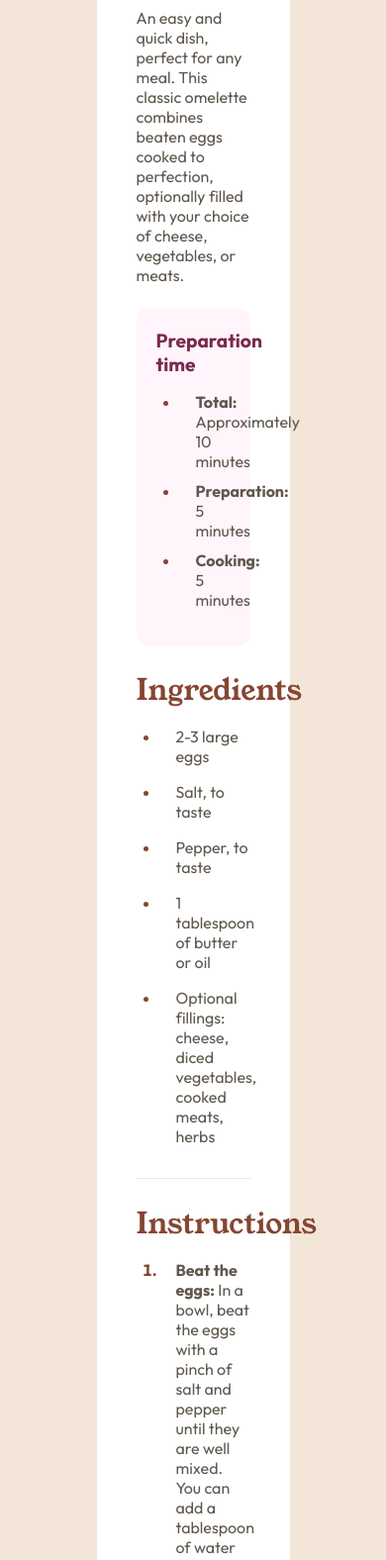
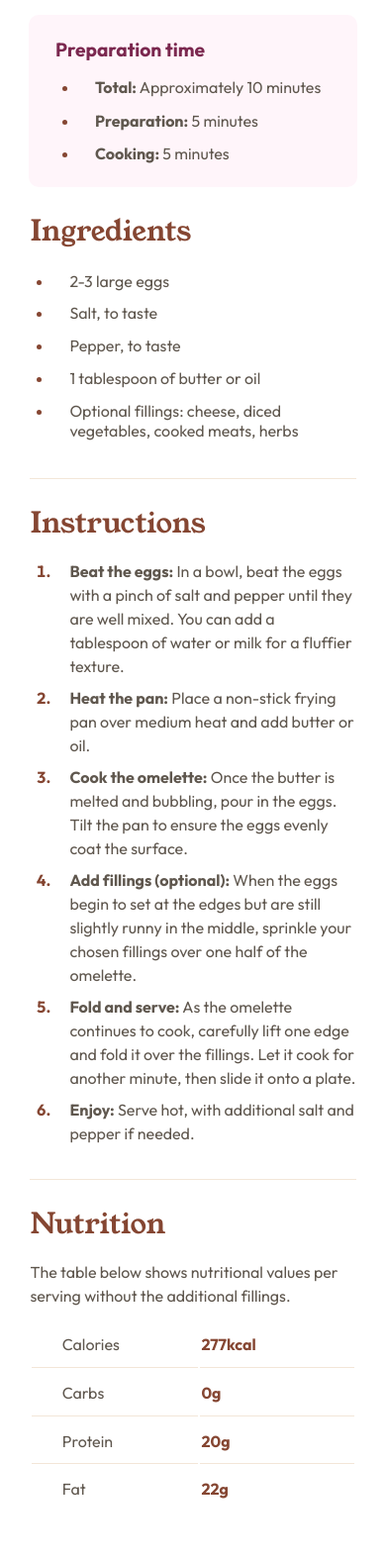
Before and after one commit to ErwiniaDev/FrontendMentor_RecipePage, a plain HTML site: page index.html in a window 390 px wide. Shown: the part 424-2000 px from the top of the page at 99% size. After the commit the page ends 1966 px from the top, so only its background shows below. Drawn offline with Linux system fonts and the light colour scheme.

Commit message:
#2 - Second version: mobile and laptop versions, pixel perfect, and README.md completion

```diff
--- a/style.css
+++ b/style.css
@@ -39,7 +39,6 @@ body {
     scroll-behavior: smooth;
     text-rendering: optimizeSpeed;
     /* line-height: 1.5; */
-    /* line-height: 1.5; */
 }
 
 /* Remove list styles on ul, ol elements with a class attribute */
@@ -55,7 +54,7 @@ a:not([class]) {
 
 /* Make images easier to work with */
 img {
-    max-width: 100%;
+    width: 100%;
     display: block;
 }
 
@@ -109,113 +108,209 @@ select {
     --rose50: hsl(330, 100%, 98%);
 
     --font-paragraphs: 1rem;   /* 1rem = 16px */
-    --font-title1: 2.5rem;
+    --font-title1: 2.7rem;
     --font-title2: 1.85rem;
     --font-title3: 1.2rem;
+
+    --font-title1-mobile: 2.3rem;
+    --font-title2-mobile: 1.8rem;
 }
 
-body{
+body {
     font-family: 'Outfit', serif;
     font-size: var(--font-paragraphs);
-    background-color: var(--stone100);
-    padding: 7rem 0;
+    background-color: var(--white);
     color: var(--stone600);
 }
 
-main{
-    display: flex;
-    justify-content: center;
+h1 {
+    font-family: 'Young Serif', serif;
+    font-weight: 400;
+    font-size: var(--font-title1-mobile);
+    line-height: 2.2rem;
+    color: var(--stone900);
+    padding: 2.5rem 1.9rem 0 1.9rem;
 }
 
-h1{
+h2 {
     font-family: 'Young Serif', serif;
     font-weight: 400;
-    font-size: var(--font-title1);
-    padding-top: 2rem;
-    color: var(--stone900);
-}
-
-h2{
-    font-family: 'Young Serif', serif;
-    font-weight: 400;
-    font-size: var(--font-title2);
+    font-size: var(--font-title2-mobile);
     color: var(--brown800);
 }
 
-h3{
+h3 {
     color: var(--rose800);
     font-size: var(--font-title3);
 }
 
 p{
-    margin: 1.5rem 0;
+    line-height: 1.5rem;
 }
 
-article{
-    background-color: var(--white);
-    border-radius: 20px;
-    padding: 2.5rem;
-    max-width: 50%;
+article > p {
+    padding: 1.7rem 1.9rem;
+}
+article > section {
+    padding: 1.7rem 1.9rem 0 1.9rem;
 }
 
-ul,
-ol{
+ul {
+    margin-block-end: 0;
+    margin-block-start: 0.9rem;
     padding-left: 1.5rem;
 }
 
-li{
-    padding-left: 1em;
+li {
+    padding-left: 1rem;
 }
-li::marker{
+
+ol {
+    padding-left: 1.5rem;
+    margin-block-start: 1rem;
+    margin-block-end: 0;
+}
+
+ol>li {
+    line-height: 1.5rem;
+}
+
+li::marker {
     color: var(--brown800);
     font-weight: 700;
 }
 
-img{
-    border-radius: 10px;
+tr:not(:last-child) td {
+    border-bottom: 1px solid var(--stone100);
 }
 
 table{
+    padding: 0.8rem 0;
     width: 100%;
 }
-td{
-    width: 50%;
-    padding: 0.5rem 0 0.5rem 1.5rem;
 
+.column1 {
+    width: 52%;
+    padding: 0.8rem 1.9rem;
 }
 
-tr:not(:last-child) td{
-    border-bottom: 1px solid var(--stone100);
-}
-
-.section-content{
-    padding-top: 1.5rem;
-}
-.section-content:not(:last-child) {
-    border-bottom: 1px solid var(--stone100);
-}
-.section-content li {
-    padding-bottom: 1em;
-}
-
-.section-info{
-    background-color: var(--rose50);
-    padding: 20px;
-    border-radius: 10px;
-}
-.section-info li:not(:last-child) {
-    padding-bottom: 10px;
-}
-
-/* .column1{
-
-} */
-
-.column2{
+.column2 {
     color: var(--brown800);
     font-weight: 700;
 }
 
+.section-info {
+    background-color: var(--rose50);
+    padding: 1.4rem 1.7rem;
+    border-radius: 10px;
+    margin: 0 1.8rem; /* A ne pas mettre pour le desktop */
+    line-height: 1.5rem;
+}
+
+.section-info li:not(:last-child) {
+    padding-bottom: 0.6rem;
+}
+
+.section-info > ul {
+    margin-block-start: 0.9rem;
+}
+
+.section-content {
+    padding-top: 1.5rem;
+}
+
+.section-content > ol,
+.section-content> ul {
+    border-bottom: 1px solid var(--stone100);
+    padding-bottom: 1.6rem;
+}
+
+.section-content > ul {
+    margin-block-start: 1.2rem;
+}
+
+.section-content > p {
+    padding-top: 1rem;
+    padding-right: 0.5rem;
+}
+
+.section-content > ul > li {
+    padding-bottom: 0.8rem;
+}
+.section-content > ol > li {
+    padding-bottom: 0.5rem;
+}
+
+
+@media screen and (min-width: 400px){
+    body {
+        padding: 7.5rem 0;
+        background-color: var(--stone100);
+    }
+
+    main {
+        display: flex;
+        justify-content: center;
+    }
+
+    h1 {
+        font-size: var(--font-title1);
+        padding-top: 2.9rem;
+        padding-left: 0;
+    }
+
+    h2 {
+        font-size: var(--font-title2);
+    }
+
+    article > p {
+        margin: 1.5rem 0;
+    }
+
+    article {
+        background-color: var(--white);
+        border-radius: 20px;
+        padding: 2.5rem;
+        max-width: 51%;
+    }
+
+    article > p,
+    article > section{
+        padding: 0;
+    }
+
+    ul,
+    ol {
+        padding-left: 1.5rem;
+    }
+
+    li {
+        padding-left: 1rem;
+    }
+
+    li::marker {
+        color: var(--brown800);
+        font-weight: 700;
+    }
+
+    img {
+        border-radius: 10px;
+    }
+
+
+    .section-info {
+        margin: 0;
+        padding-top: 2.2rem;
+        padding-bottom: 1.7rem;
+    }
+
+    .section-content {
+        padding-top: 1.3rem;
+    }
+
+}
+
+
 .attribution {
     display: none;
 }
```
Also changed, not shown: design/screenshots/ScreenshotLaptop_FrontendMentor_RecipePage_V2.png (added), design/screenshots/ScreenshotMobile_FrontendMentor_RecipePage_V2.png (added), 1 other file.
